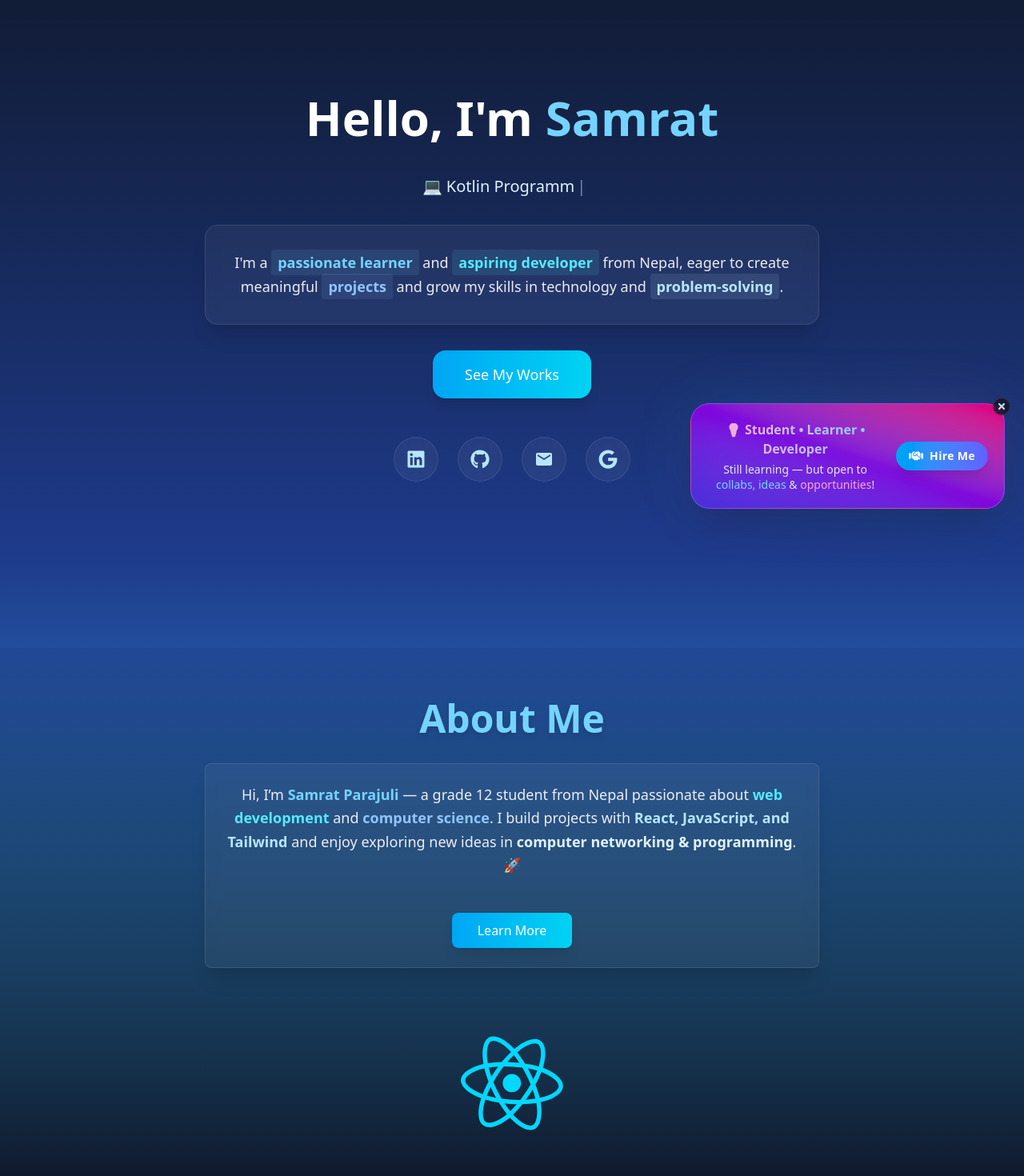
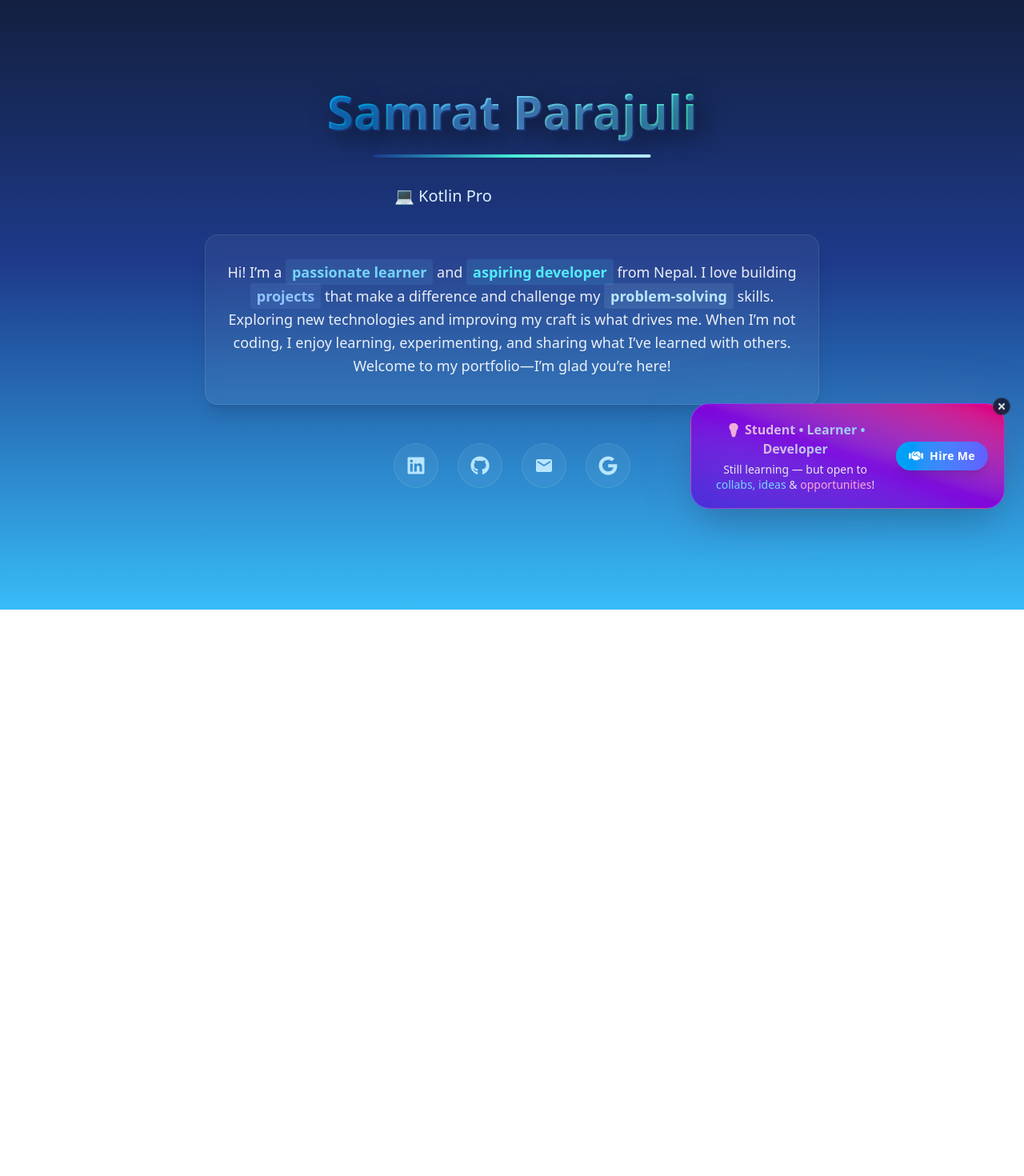
Before and after one commit to SamratVsn/PortfolioVsn, a React (Vite) app: page / in a window 1280 px wide. Shown: the part 108-1578 px from the top of the page at 80% size. After the commit the page ends 870 px from the top, so only its background shows below. Built offline with nearby package versions, Linux system fonts and the light colour scheme.

Commit message:
Changes to Home Page

```diff
--- a/src/Pages/Home.jsx
+++ b/src/Pages/Home.jsx
@@ -71,11 +71,26 @@ function Home() {
   initial={{ opacity: 0, y: -20 }}
   animate={{ opacity: 1, y: 0 }}
   transition={{ duration: 0.8 }}
-                className="text-3xl sm:text-4xl md:text-5xl lg:text-6xl font-bold leading-tight text-center"
+  className="text-5xl sm:text-4xl md:text-5xl lg:text-6xl font-bold leading-tight text-center relative pb-5"
 >
-                Hello, I'm <span className="text-sky-300 cursor-pointer hover:text-cyan-200 transition-colors duration-300">Samrat</span>
+  <span
+    className="bg-gradient-to-r from-sky-500 via-sky-300 to-teal-300 bg-clip-text text-transparent font-extrabold"
+    style={{
+      textShadow: `
+        2px 2px 0 rgba(30, 58, 138, 0.5),
+        8px 8px 30px rgba(0, 0, 0, 0.6)
+      `
+    }}
+  >
+    Samrat Parajuli
+  </span>
+  <motion.div
+    initial={{ scaleX: 0 }}
+    animate={{ scaleX: 1 }}
+    transition={{ delay: 0.7, duration: 0.9 }}
+    className="absolute bottom-0 left-1/2 -translate-x-1/2 w-3/4 h-1 bg-gradient-to-r from-blue-900 via-emerald-400 via-teal-300 to-sky-200 rounded-full"
+  />
 </motion.h1>
-
               <motion.div
                 initial={{ opacity: 0, y: 20 }}
                 animate={{ opacity: 1, y: 0 }}
@@ -85,9 +100,12 @@ function Home() {
                 whileTap={{ scale: 0.95 }}>
               <Typewriter
                   words={["⚡ Problem Solver", "💻 Kotlin Programmer", "⚡ Student", "💻 Developer"]} loop={true} cursor cursorStyle="|" typeSpeed={50} deleteSpeed={30} delaySpeed={2000}/>
-  <span className="ml-2 opacity-0 group-hover:opacity-100 transition-opacity text-xs">
-    ✨
-  </span>
+              <span className="ml-2 opacity-0 group-hover:opacity-100 transition-opacity text-xs"> ✨ </span>
+              <span className="ml-3 opacity-0 group-hover:opacity-100 transition-all duration-300 text-xs">
+  <span className="inline-flex items-center gap-1.5 bg-gradient-to-r from-sky-500/20 to-cyan-500/20 border border-sky-400/30 rounded-full px-3 py-1 backdrop-blur-sm">
+    <span className="text-sky-200">More:</span>
+    <Link to="/projects" className="text-cyan-400 hover:text-cyan-300 font-bold transition-colors hover:drop-shadow-[0_0_8px_rgba(34,211,238,0.5)]">Projects ✦</Link>
+  </span> </span>
             </motion.div>
               <HireMe />
               <motion.div
@@ -97,22 +115,8 @@ function Home() {
   className="w-full max-w-xs sm:max-w-sm md:max-w-2xl lg:max-w-3xl"
 >
   <p className="text-xs sm:text-sm md:text-base lg:text-lg text-white/90 leading-relaxed px-3 sm:px-4 md:px-6 py-4 sm:py-6 md:py-8 backdrop-blur-sm bg-white/5 rounded-lg sm:rounded-xl md:rounded-2xl border border-white/10 shadow-xl">
-                  I'm a <span className="text-sky-300 font-semibold bg-sky-300/10 px-1 py-0.5 sm:px-2 sm:py-1 rounded transition-all duration-300 hover:bg-sky-300/20">passionate learner</span> and <span className="text-cyan-300 font-semibold bg-cyan-300/10 px-1 py-0.5 sm:px-2 sm:py-1 rounded transition-all duration-300 hover:bg-cyan-300/20">aspiring developer</span> from Nepal, eager to create meaningful <span className="text-blue-300 font-semibold bg-blue-300/10 px-1 py-0.5 sm:px-2 sm:py-1 rounded transition-all duration-300 hover:bg-blue-300/20">projects</span> and grow my skills in technology and <span className="text-sky-200 font-bold bg-sky-200/10 px-1 py-0.5 sm:px-2 sm:py-1 rounded transition-all duration-300 hover:bg-sky-200/20">problem-solving</span>.
+    Hi! I’m a <span className="text-sky-300 font-semibold bg-sky-300/10 px-1 py-0.5 sm:px-2 sm:py-1 rounded transition-all duration-300 hover:bg-sky-300/20">passionate learner</span> and <span className="text-cyan-300 font-semibold bg-cyan-300/10 px-1 py-0.5 sm:px-2 sm:py-1 rounded transition-all duration-300 hover:bg-cyan-300/20">aspiring developer</span> from Nepal. I love building <span className="text-blue-300 font-semibold bg-blue-300/10 px-1 py-0.5 sm:px-2 sm:py-1 rounded transition-all duration-300 hover:bg-blue-300/20">projects</span> that make a difference and challenge my <span className="text-sky-200 font-bold bg-sky-200/10 px-1 py-0.5 sm:px-2 sm:py-1 rounded transition-all duration-300 hover:bg-sky-200/20">problem-solving</span> skills. Exploring new technologies and improving my craft is what drives me. When I’m not coding, I enjoy learning, experimenting, and sharing what I’ve learned with others. Welcome to my portfolio—I’m glad you’re here!
   </p>
-              </motion.div>
-
-              {/* CTA Button */}
-              <motion.div
-                initial={{ opacity: 0, y: 20 }}
-                animate={{ opacity: 1, y: 0 }}
-                transition={{ delay: 1, duration: 0.8 }}
-              >
-                <Link
-                  to="/projects"
-                  className="inline-block px-5 sm:px-6 md:px-8 lg:px-10 py-2.5 sm:py-3 md:py-4 bg-gradient-to-r from-sky-500 to-cyan-400 text-white rounded-lg sm:rounded-xl md:rounded-2xl shadow-lg hover:shadow-cyan-300/50 transition-all duration-300 font-medium text-sm sm:text-base lg:text-lg hover:scale-105 active:scale-95"
-                >
-                  See My Works
-                </Link>
 </motion.div>
 
               <motion.div
@@ -153,51 +157,6 @@ function Home() {
               </motion.div>
             </div>
           </div>
-          <div className="min-h-60 w-full bg-gradient-to-b from-[#1e3a8a]/30 via-[#0f172a]/60 to-[#0f172a] py-12 sm:py-16 px-6 sm:px-10 md:px-16 lg:px-24 mt-12">
-            <motion.h2
-              initial={{ opacity: 0, y: -20 }}
-              whileInView={{ opacity: 1, y: 0 }}
-              transition={{ duration: 0.8 }}
-              viewport={{ once: true }}
-              className="text-2xl sm:text-3xl md:text-4xl lg:text-5xl font-bold text-center mb-8 text-sky-300 drop-shadow-md"
-            >
-              About Me
-            </motion.h2>
-
-            <motion.p
-              initial={{ opacity: 0, y: 20 }}
-              whileInView={{ opacity: 1, y: 0 }}
-              transition={{ duration: 1, delay: 0.3 }}
-              viewport={{ once: true }}
-              className="text-sm sm:text-base md:text-lg text-white/90 leading-relaxed max-w-3xl mx-auto text-center backdrop-blur-sm bg-white/5 rounded-lg p-6 border border-white/10 shadow-xl"
-            >
-              Hi, I’m <span className="text-sky-300 font-semibold">Samrat Parajuli</span> — a grade 12 student from Nepal passionate about
-              <span className="text-cyan-300 font-semibold"> web development</span> and
-              <span className="text-blue-300 font-semibold"> computer science</span>.
-              I build projects with <span className="text-sky-200 font-semibold">React, JavaScript, and Tailwind</span> and enjoy exploring new ideas in
-              <span className="text-sky-100 font-semibold"> computer networking & programming</span>. 🚀
-              <br /><br />
-              <Link
-                to="/about"
-                className="inline-block mt-4 px-5 sm:px-6 md:px-8 py-2.5 bg-gradient-to-r from-sky-500 to-cyan-400 text-white rounded-lg shadow-lg hover:shadow-cyan-300/50 transition-all duration-300 font-medium text-sm sm:text-base hover:scale-105 active:scale-95"
-              >
-                Learn More
-              </Link>
-            </motion.p>
-            <motion.img
-              src={ReactI}
-              alt="React Logo"
-              className="mt-20 w-32 h-32 mx-auto"
-              initial={{ rotate: 0, scale: 1 }}
-              animate={{ rotate: 360 }}
-              transition={{ repeat: Infinity, duration: 5, ease: "linear" }}
-              whileHover={{
-                scale: 1.3,
-                rotate: 360,
-                transition: { repeat: Infinity, duration: 2, ease: "linear" },
-              }}
-            />
-          </div>
         </div>
       </>)
       }
```
Lines whose indentation alone changed are shown as unchanged.
